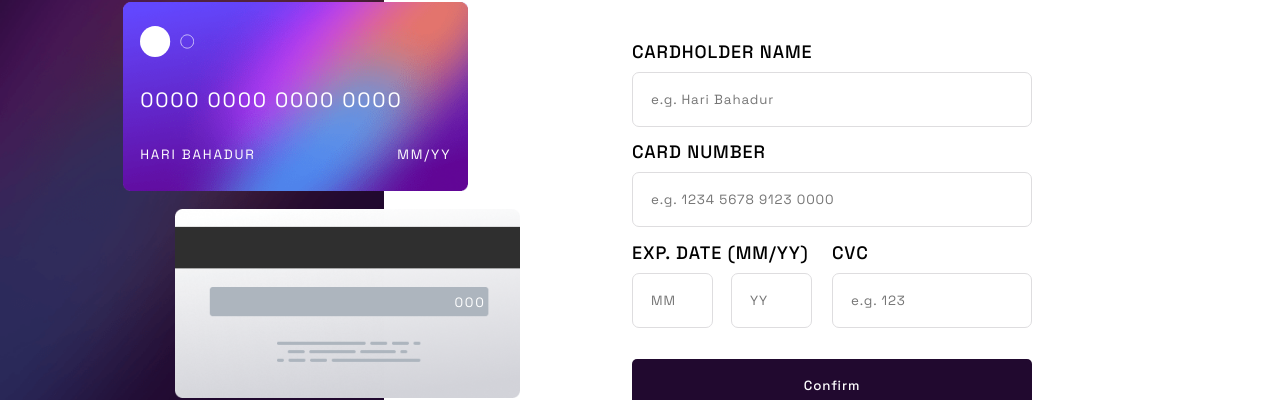
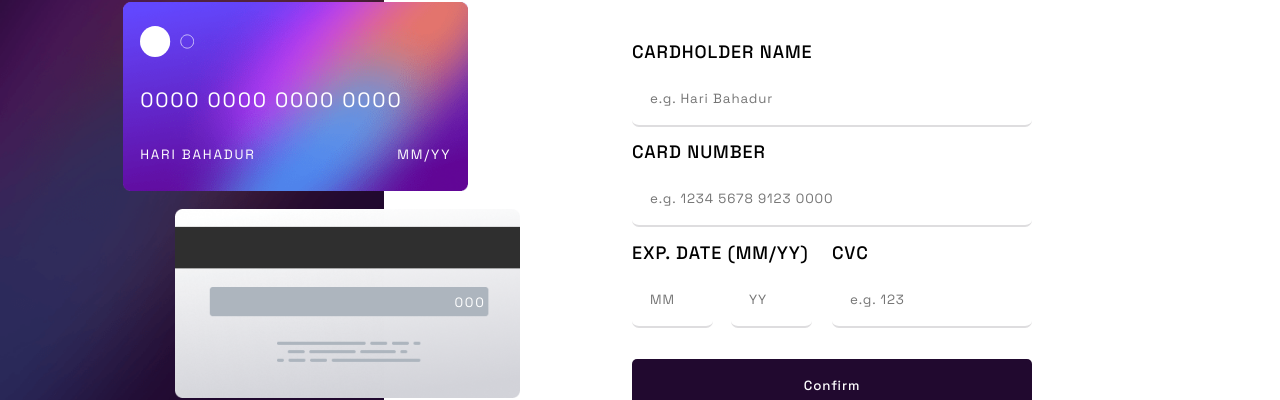
Before and after one commit to gcsandesh/interactive-card-details-form, a React (Create React App) app: page / in a window 1280 px wide. Shown: the part 165-565 px from the top of the page. Built offline with nearby package versions, Linux system fonts and the light colour scheme.

Commit message:
added maxLength to input fields and modified form styling

```diff
--- a/src/App.js
+++ b/src/App.js
@@ -13,18 +13,26 @@ function App() {
   });
   //to handle change in form input
   function handleInputChange(event) {
-    console.log(event.target.name);
+    const { name, value } = event.target;
+    // console.log(name);
+    // console.log(maxLength)
+    // let newValue = value.slice(0, maxLength);
+    let newValue = value;
     setCardDetails((prevCardDetails) => {
-      const { name, value } = event.target;
-      let newValue = value;
       if (name === "cardNumber") {
         newValue = formattedCardNumber(value);
+        // console.log("after formatting",newValue)
       }
       return {
         ...prevCardDetails,
         [name]: newValue,
       };
-    });
+    })}
+
+    // for trimming input when max input limit is reached
+    function handleMaxInput(event) {
+      event.target.value = event.target.value.slice(0, event.target.maxLength)
+    }
     //returns properly formatted card Number
     function formattedCardNumber(cardNum) {
       if (!cardNum) {
@@ -45,8 +53,8 @@ function App() {
         4,
         8
       )} ${cardNumDigits.slice(8, 12)} ${cardNumDigits.slice(12, 16)}`;
-    }
-  }
+    }//end of function
+
   //when form is submitted
   function handleSubmit(event) {
     event.preventDefault();
@@ -58,9 +66,10 @@ function App() {
     console.log("continue");
     toggleIsSubmitted();
   }
-  function toggleIsSubmitted(){
-    setIsSubmitted(prevIsSubmitted=>!prevIsSubmitted)
+  function toggleIsSubmitted() {
+    setIsSubmitted((prevIsSubmitted) => !prevIsSubmitted);
   }
+
   return (
     <main className="main flex--col">
       <Hero formData={cardDetails} handleInputChange={handleInputChange} />
@@ -70,6 +79,7 @@ function App() {
           formData={cardDetails}
           handleSubmit={handleSubmit}
           handleInputChange={handleInputChange}
+          handleMaxInput={handleMaxInput}
         />
       )}
     </main>
--- a/src/components/Form.js
+++ b/src/components/Form.js
@@ -12,8 +12,10 @@ export default function Form(props) {
           name="cardHolderName"
           onChange={props.handleInputChange}
           placeholder="e.g. Hari Bahadur"
+          maxLength={32}
+          onInput={props.handleMaxInput}
           // value={props.formData.cardHolderName}
-          // required
+          required
         />
         <label className="formItem__label" htmlFor="cardNumber">
           Card Number
@@ -24,9 +26,10 @@ export default function Form(props) {
           name="cardNumber"
           onChange={props.handleInputChange}
           maxLength="16"
+          onInput={props.handleMaxInput}
           // value={props.formData.cardNumber}
           placeholder="e.g. 1234 5678 9123 0000"
-          // required
+          required
         />
         <div className="expiryDate__cvc flex--row">
           <span className="expiryDate__container">
@@ -42,8 +45,10 @@ export default function Form(props) {
                 name="expiryMonth"
                 placeholder="MM"
                 onChange={props.handleInputChange}
+                maxLength={2}
+                onInput={props.handleMaxInput}
                 // value={props.formData.expiryMonth}
-                // required
+                required
               />
               <input
                 className="formItem__input expiryDate"
@@ -53,8 +58,10 @@ export default function Form(props) {
                 max="99"
                 placeholder="YY"
                 onChange={props.handleInputChange}
+                maxLength={2}
+                onInput={props.handleMaxInput}
                 // value={props.formData.expiryYear}
-                // required
+                required
               />
             </span>
           </span>
@@ -70,8 +77,10 @@ export default function Form(props) {
               max="999"
               placeholder="e.g. 123"
               onChange={props.handleInputChange}
+              maxLength={3}
+              onInput={props.handleMaxInput}
               // value={props.formData.cvc}
-              // required
+              required
             />
           </span>
         </div>
--- a/src/index.css
+++ b/src/index.css
@@ -161,20 +161,24 @@ body {
   font-family: inherit;
   letter-spacing: inherit;
   border-radius: 7px;
+  /* border: none; */
   border: 1px solid var(--light);
+  border-width: 0 0 2px 0;
   padding: 1rem;
+  outline: none;
+  transition: border 250ms ease-out;
 }
 .formItem__input:focus{
+  border-color: green;
+  /* border-width: 0 0 2px 0; */
+}
+.formItem__input:focus:valid {
+  /* outline: 1px solid green; */
+}
+
+.formItem__input:focus:invalid {
+  /* outline: 1px solid var(--red); */
   outline: none;
-  box-sizing: content-box;
-  border-width: 0.1rem;
-  border-style: solid;
-  border-image: linear-gradient(hsl(249, 99%, 64%), hsl(278, 94%, 30%));
-  border-image-slice: 1;
-  border-radius: 15px;
-}
-.formItem__input:invalid {
-  outline: 2px solid var(--red);
 }
 
 /* for month and year fields */
```
